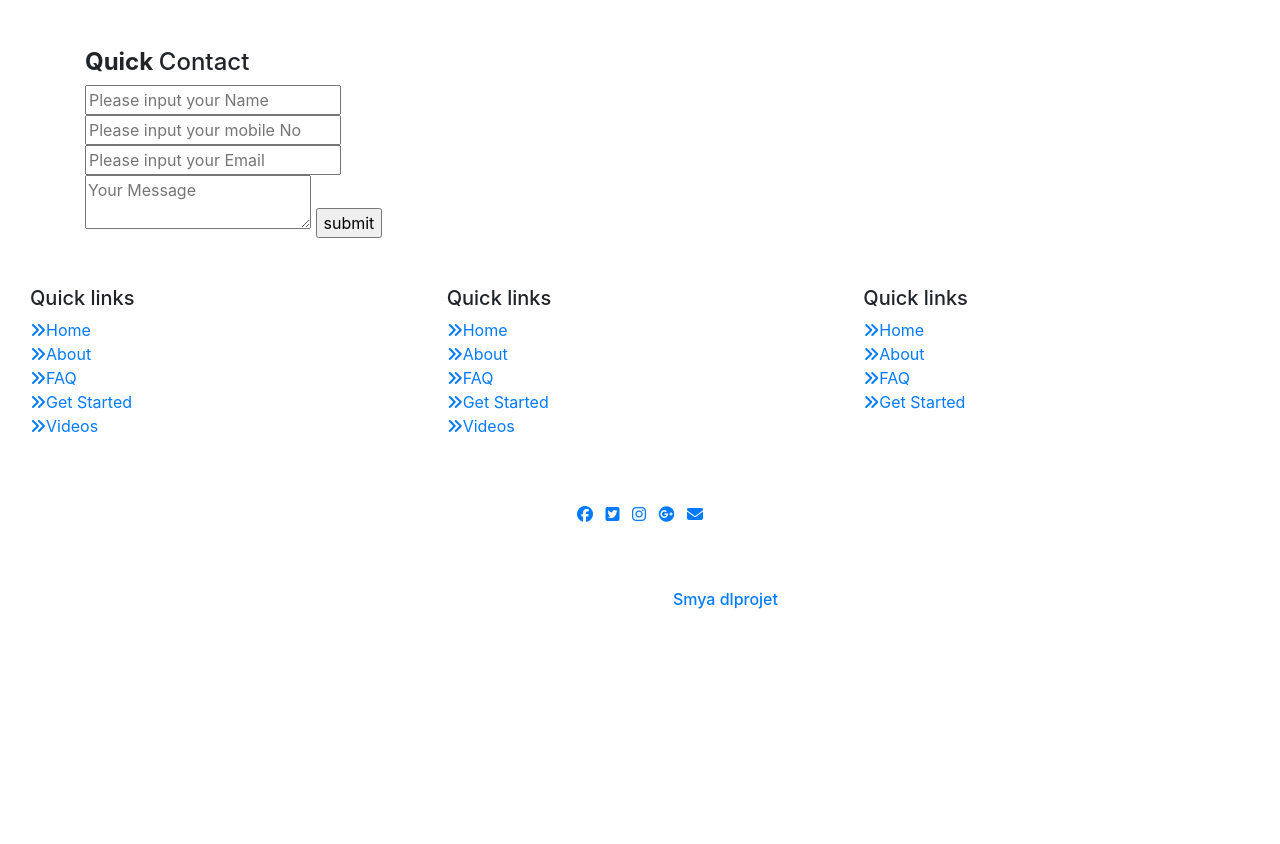
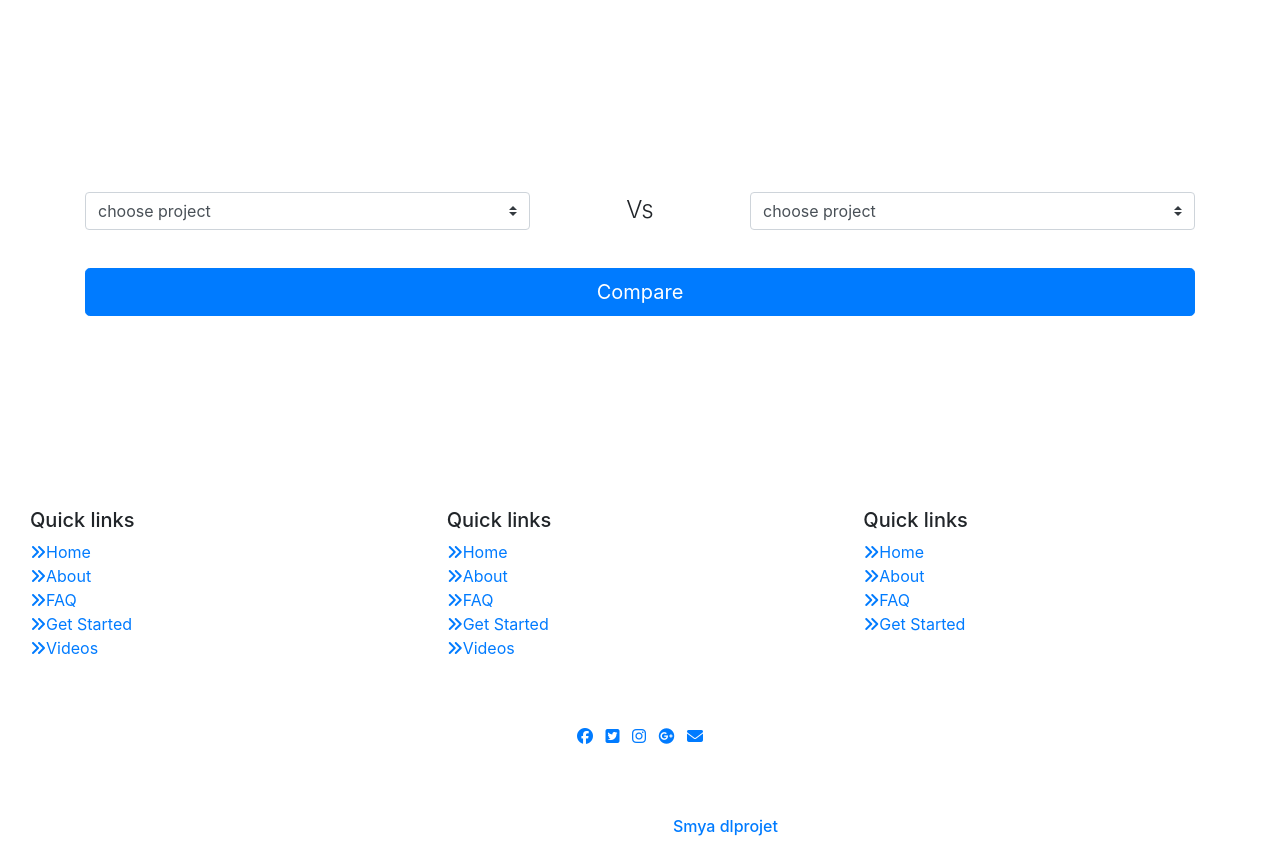
Before and after one commit to AliKhyar/VAN, a Django app: page /compare/ in a window 1280 px wide. Shown: the part 56-900 px from the top of the page. Before the commit the page ends 665 px from the top, so only its background shows below. Run offline with Django 3.2, Linux system fonts and the light colour scheme; data that the repository does not hold is empty; some libraries are stand-ins or nearby versions.

Commit message:
successfully finished compare/

```diff
--- /dev/null
+++ b/core/static/core/css/compare.css
@@ -0,0 +1,9 @@
+p{
+    text-align: center;
+    font-size: larger;
+}
+
+.container {
+    margin-top: 15%;
+    margin-bottom: 15%;
+}
--- a/core/templates/core/compare.html
+++ b/core/templates/core/compare.html
@@ -2,6 +2,8 @@
 {% load static %}
 
 {% block css %}
+<link rel="stylesheet" href="{% static 'core/css/compare.css'%}" rel="stylesheet"">
+
 {% endblock %}
 
 {% block title %}
@@ -10,23 +12,32 @@
 
 {% block content %}
 <div class="container">
-	<div class="row">
-        <div class="col-md-4">
-            <div class="form_main">
-                <h4 class="heading"><strong>Quick </strong> Contact <span></span></h4>
-                <div class="form">
-                    <form action="contact_send_mail.php" method="post" id="contactFrm" name="contactFrm">
-                        <input type="text" required="" placeholder="Please input your Name" value="" name="name" class="txt">
-                        <input type="text" required="" placeholder="Please input your mobile No" value="" name="mob" class="txt">
-                        <input type="text" required="" placeholder="Please input your Email" value="" name="email" class="txt">
-
-                        <textarea placeholder="Your Message" name="mess" type="text" class="txt_3"></textarea>
-                        <input type="submit" value="submit" name="submit" class="txt2">
-                    </form>
-                </div>
+    <form method="post" role="form">
+        {% csrf_token %}
+        <div class="row mb-4">
+            <div class="col">
+            <select name="project_1" class="browser-default custom-select">
+                <option selected>choose project</option>
+                {% for project in projects %}
+                <option value="{{project.id}}">{{project.nom}}</option>
+                {% endfor %}
+            </select>
+            </div>
+            <div class="col-2 align-content-center lead">
+                <p>Vs</p>
+            </div>
+            <div class="col">
+            <select name="project_1" class="browser-default custom-select">
+                <option selected>choose project</option>
+                {% for project in projects %}
+                <option value="{{project.id}}">{{project.nom}}</option>
+                {% endfor %}
+            </select>
             </div>
         </div>
-	</div>
+        <button type="button" class="btn btn-primary btn-lg btn-block">Compare</button>
+    </form>
+
 </div>
 {% endblock %}
 
--- a/core/urls.py
+++ b/core/urls.py
@@ -1,5 +1,5 @@
 from django.urls import path
-from .views import homepage, add, compare
+from .views import homepage, add, compare, compare_projects
 
 
 
@@ -7,4 +7,5 @@ urlpatterns = [
     path('', homepage, name='homepage'),
     path('add/', add, name='add'),
     path('compare/', compare, name='compare'),
+    path('compare/data={project_1}vs{project_2}', compare_projects, name='compare_projects'),
 ]
--- a/core/views.py
+++ b/core/views.py
@@ -1,4 +1,4 @@
-from django.shortcuts import render
+from django.shortcuts import redirect, render
 from django.http import HttpResponse
 from django.views.decorators.csrf import csrf_exempt
 from .models import Project
@@ -43,14 +43,25 @@ def add(request):
         )
 
 def compare(request):
-    context = {}
+    projects = Project.objects.all()
+    context = {
+        'projects':projects,
+    }
+    if request.method == 'POST':
+        # extract data to pass it to url
+        project_1 = request.POST['project_1']
+        project_2 = request.POST['project_2']
+        # redirect(search_info(request,bac_plus, department, city))  #, kwargs={'request':request,'bac_plus':bac_plus, 'department':department, 'city':city})
+        return redirect(f'compare/data={project_1}vs{project_2}')
+
     return render(
         request,
         template_name='core/compare.html',
         context=context,
         )
 
-
+def compare_projects(request, project_1, project2):
+    pass
 
 
 
```
Also changed, not shown: core/templates/core/homepage.html (+14 -6 lines), van/settings.py (line endings or trailing spaces).
